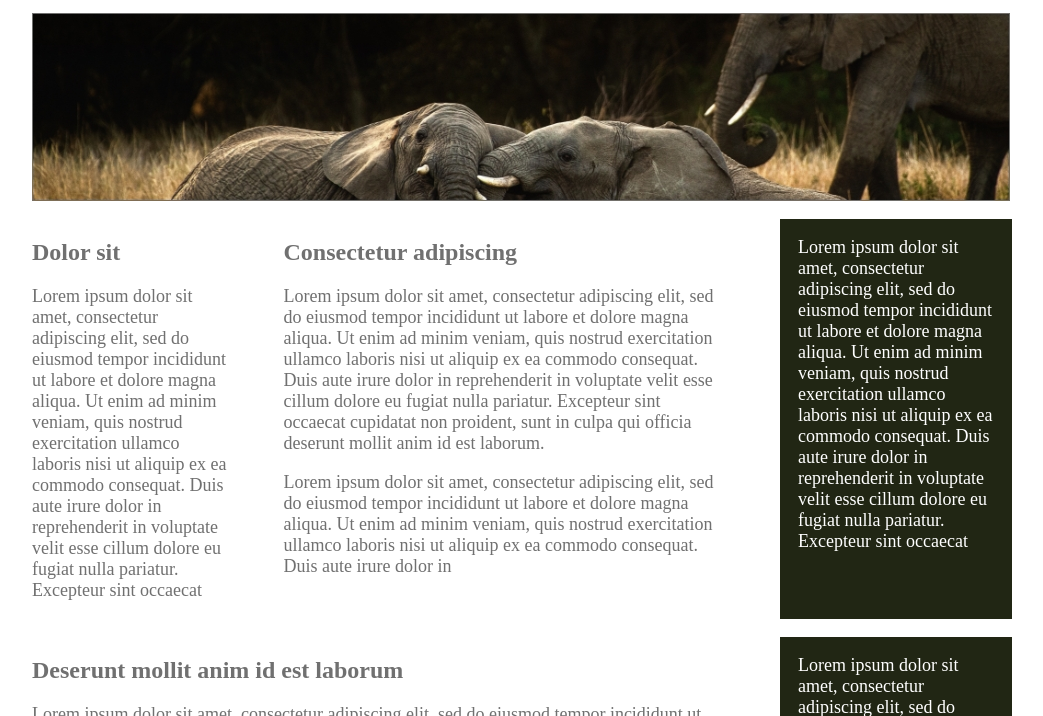
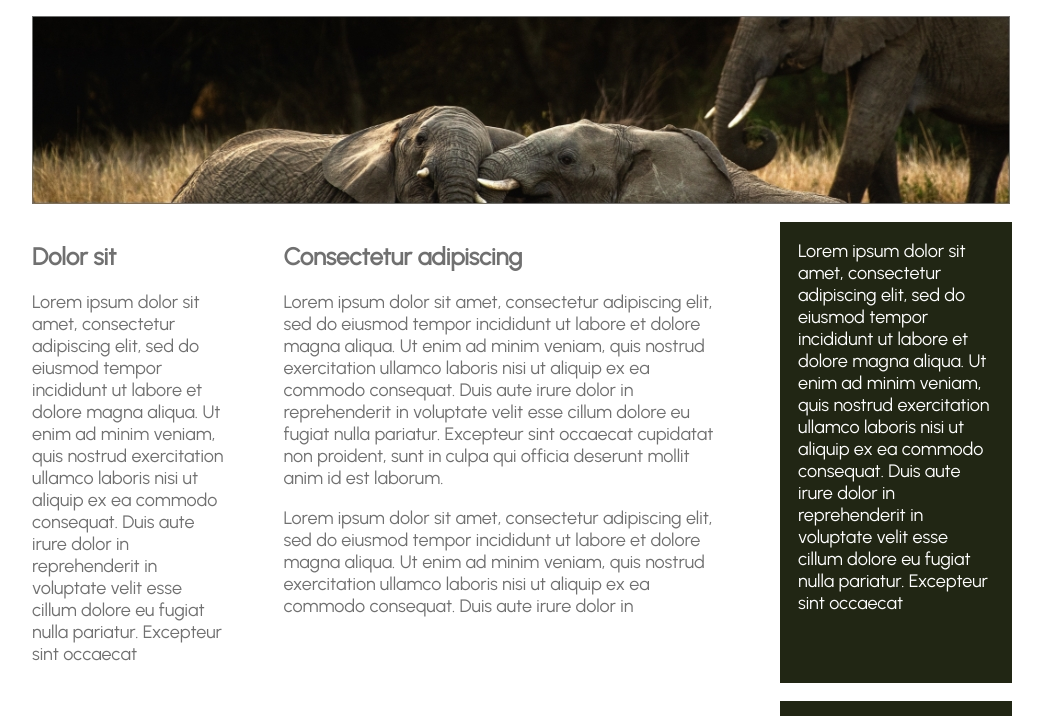
Before and after one commit to spyros-pettas/portfolio, a plain HTML site: page index.html in a window 1280 px wide. Shown: the part 74-790 px from the top of the page, without its empty margins (118-1161 px from the left). Drawn offline with Linux system fonts and the light colour scheme.

Commit message:
Update style.css
google font

```diff
--- a/css/style.css
+++ b/css/style.css
@@ -1,4 +1,5 @@
 body {
+  font-family: 'Urbanist', sans-serif;
   font-size: 1.125rem;
   color: #707070;
   margin: 0;
```
